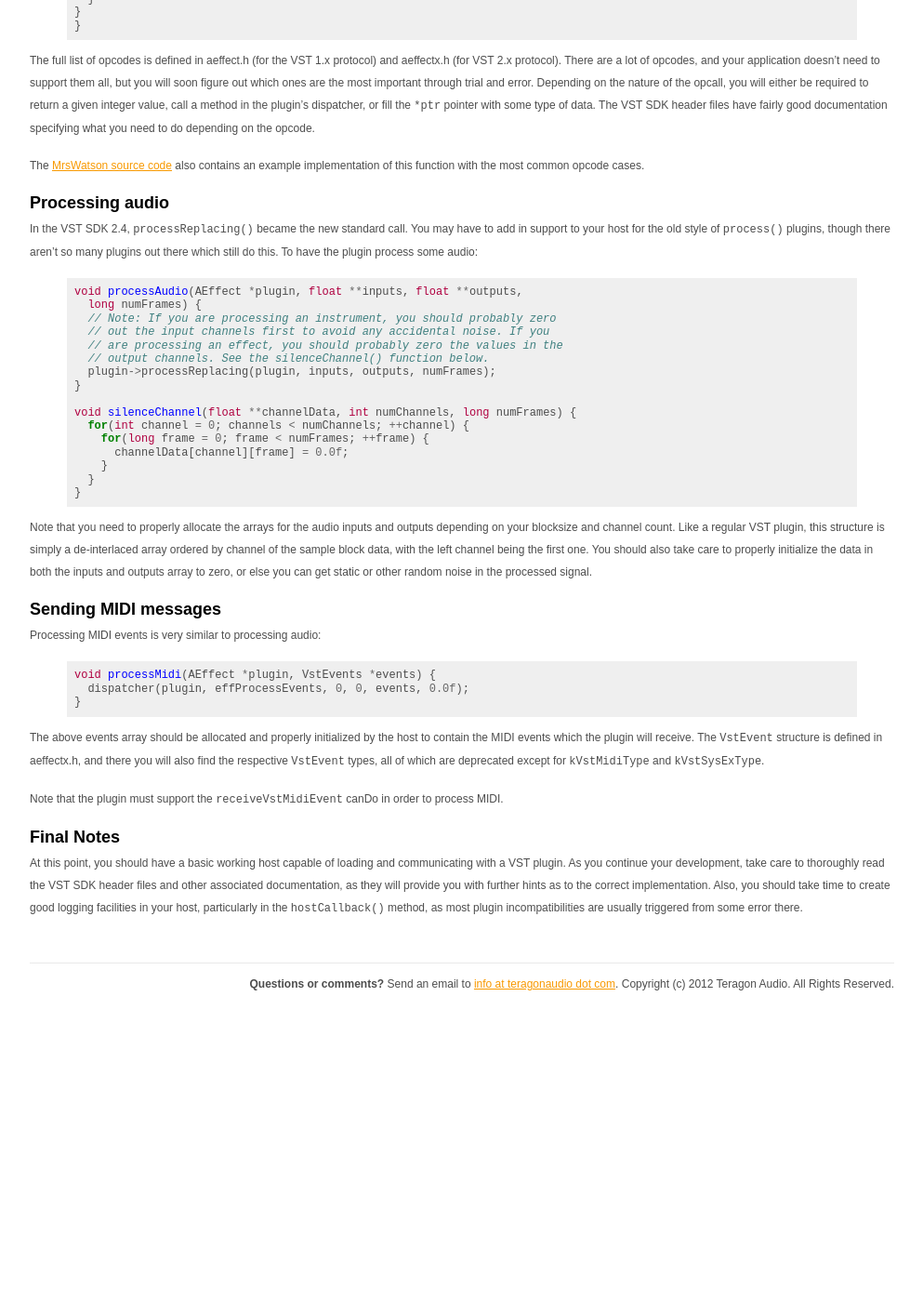
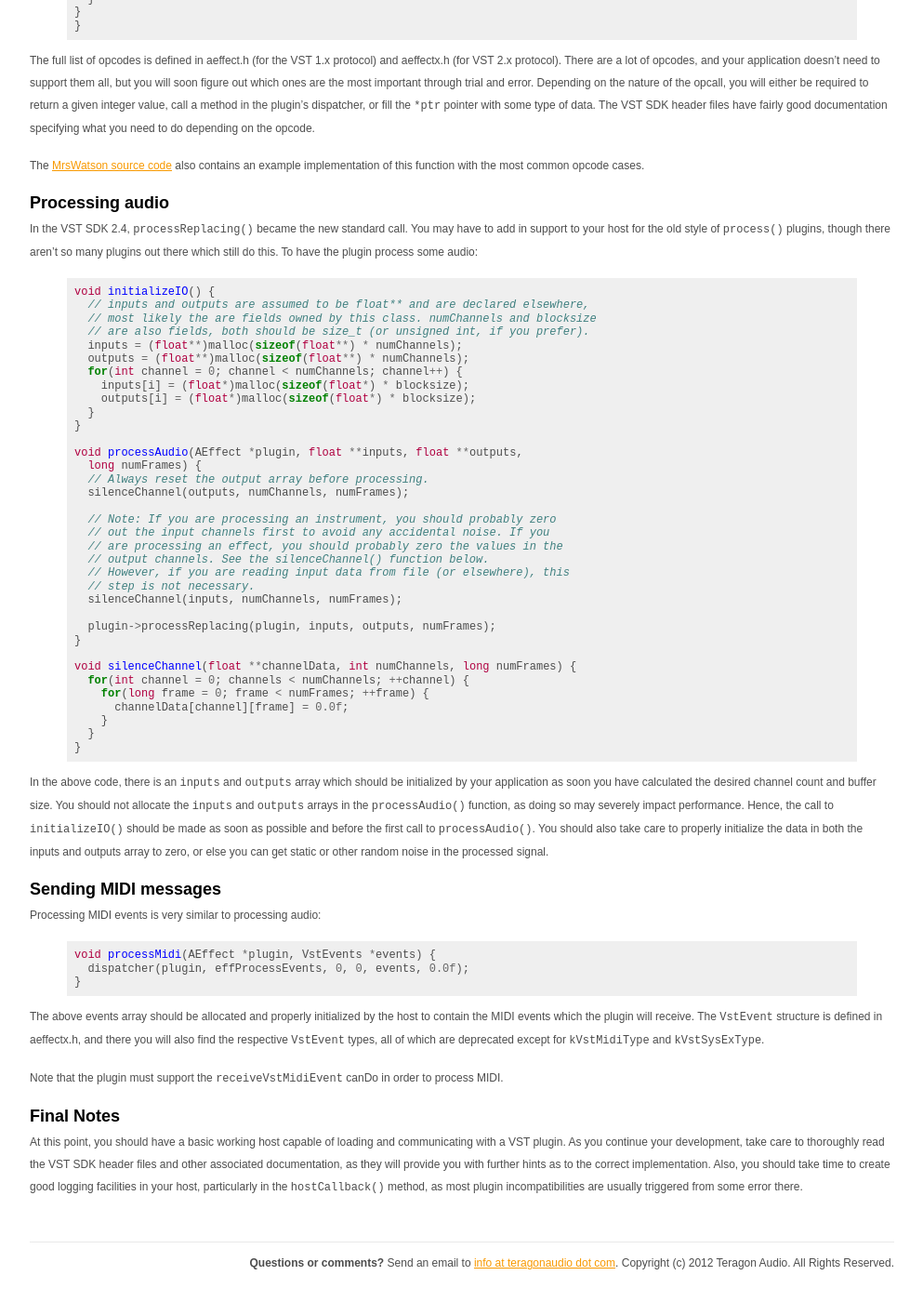
Before and after one commit to teragonaudio/Website, a Jekyll site: the page built from _posts/2010-03-15-How-to-make-your-own-VST-host.md, in a window 1280 px wide and 1400 px high, scrolled down 4138 px. Shown: the whole window at 93% size, without its empty margins (143-1136 px from the left). Built offline with Jekyll 4.4.1, drawn with Linux system fonts in a browser that asks for light colours; before the commit the page ends 5238 px from its top, so only the background shows below that; some of the changed text lies outside the part shown.

Commit message:
Fix dupe function name, add more info about I/O

```diff
--- a/_posts/2010-03-15-How-to-make-your-own-VST-host.md
+++ b/_posts/2010-03-15-How-to-make-your-own-VST-host.md
@@ -357,12 +357,31 @@ plugin process some audio:
 
 {% highlight cpp %}
 
+void initializeIO() {
+  // inputs and outputs are assumed to be float** and are declared elsewhere,
+  // most likely the are fields owned by this class. numChannels and blocksize
+  // are also fields, both should be size_t (or unsigned int, if you prefer).
+  inputs = (float**)malloc(sizeof(float**) * numChannels);
+  outputs = (float**)malloc(sizeof(float**) * numChannels);
+  for(int channel = 0; channel < numChannels; channel++) {
+    inputs[i] = (float*)malloc(sizeof(float*) * blocksize);
+    outputs[i] = (float*)malloc(sizeof(float*) * blocksize);
+  }
+}
+
 void processAudio(AEffect *plugin, float **inputs, float **outputs,
   long numFrames) {
+  // Always reset the output array before processing.
+  silenceChannel(outputs, numChannels, numFrames);
+
   // Note: If you are processing an instrument, you should probably zero
   // out the input channels first to avoid any accidental noise. If you
   // are processing an effect, you should probably zero the values in the
   // output channels. See the silenceChannel() function below.
+  // However, if you are reading input data from file (or elsewhere), this
+  // step is not necessary.
+  silenceChannel(inputs, numChannels, numFrames);
+
   plugin->processReplacing(plugin, inputs, outputs, numFrames);
 }
 
@@ -376,13 +395,15 @@ void silenceChannel(float **channelData, int numChannels, long numFrames) {
 
 {% endhighlight %}
 
-Note that you need to properly allocate the arrays for the audio inputs and
-outputs depending on your blocksize and channel count. Like a regular VST
-plugin, this structure is simply a de-interlaced array ordered by channel of
-the sample block data, with the left channel being the first one. You should
-also take care to properly initialize the data in both the inputs and outputs
-array to zero, or else you can get static or other random noise in the
-processed signal.
+In the above code, there is an `inputs` and `outputs` array which should be
+initialized by your application as soon you have calculated the desired
+channel count and buffer size. You should not allocate the `inputs` and
+`outputs` arrays in the `processAudio()` function, as doing so may severely
+impact performance. Hence, the call to `initializeIO()` should be made as soon
+as possible and before the first call to `processAudio()`. You should also
+take care to properly initialize the data in both the inputs and outputs array
+to zero, or else you can get static or other random noise in the processed
+signal.
 
 
 Sending MIDI messages
```
Also changed, not shown: other parts of _posts/2010-03-15-How-to-make-your-own-VST-host.md (+2 -2 lines).
